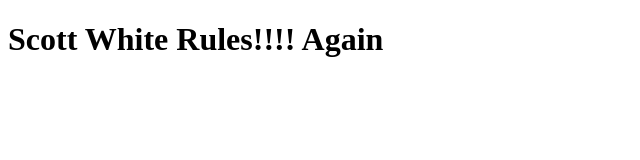
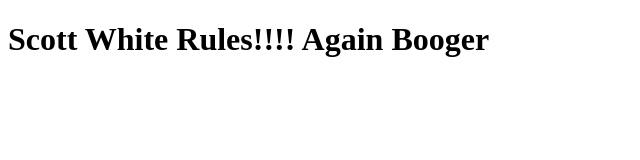
Before and after one commit to whit0835/Tuesday, a plain HTML site: page index.html in a window 1280 px wide. Shown: the whole page, without its empty margins (0-640 px from the left). Drawn offline with Linux system fonts and the light colour scheme.

Commit message:
added booger

```diff
--- a/index.html
+++ b/index.html
@@ -5,6 +5,6 @@
     </head>
     <body>
         <!-- comment -->
-        <h1 id="name" title="User Name">Scott White Rules!!!! Again</h1>
+        <h1 id="name" title="User Name">Scott White Rules!!!! Again Booger</h1>
     </body>
 </html>
```
